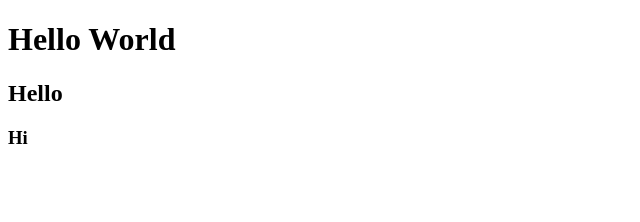
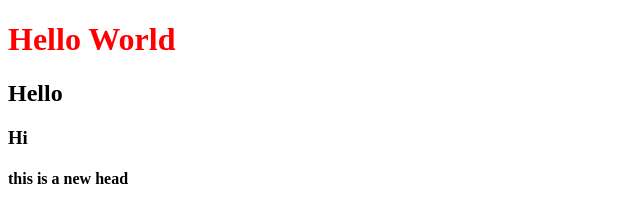
Before and after one commit to IdokoDotTech/hello, a plain HTML site: page index.html in a window 1280 px wide. Shown: the whole page, without its empty margins (0-640 px from the left). Drawn offline with Linux system fonts and the light colour scheme.

Commit message:
added a style

```diff
--- a/index.html
+++ b/index.html
@@ -6,8 +6,9 @@
     <title>Document</title>
 </head>
 <body>
-    <h1> Hello World</h1>
+    <h1 style="color: red;"> Hello World</h1>
     <h2> Hello </h2>
     <h3> Hi </h3>
+    <h4>this is a new head</h4>
 </body>
 </html>
```
